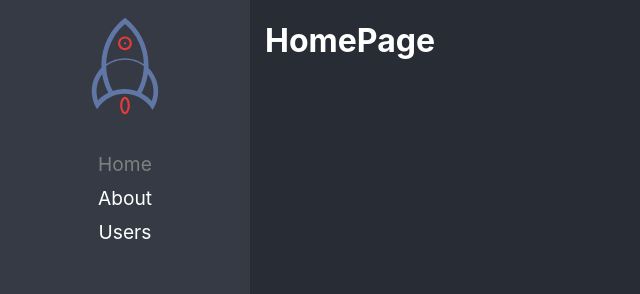
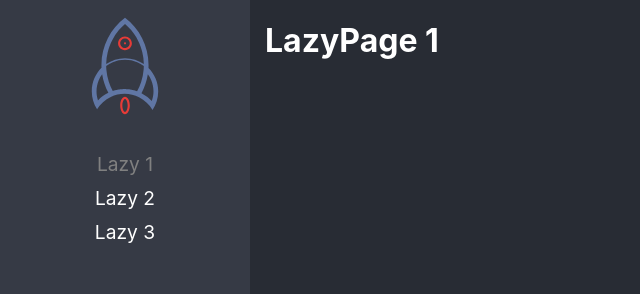
Before and after one commit to psuar92/react-adv, a React (Vite) app: page /lazy1 in a window 1280 px wide. Before the commit this address led to /home. Shown: the top 294 px of the page, without its empty margins (0-640 px from the left). Built offline with nearby package versions, Linux system fonts and the light colour scheme.

Commit message:
add lazy components

```diff
--- /dev/null
+++ b/src/lazyload/pages/LazyPage1.tsx
@@ -0,0 +1,7 @@
+export const LazyPage1 = () => {
+    return (
+        <>
+            <h1>LazyPage 1</h1>
+        </>
+    );
+}
--- /dev/null
+++ b/src/lazyload/pages/LazyPage2.tsx
@@ -0,0 +1,7 @@
+export const LazyPage2 = () => {
+    return (
+        <>
+            <h1>LazyPage 2</h1>
+        </>
+    );
+}
--- /dev/null
+++ b/src/lazyload/pages/LazyPage3.tsx
@@ -0,0 +1,7 @@
+export const LazyPage3 = () => {
+    return (
+        <>
+            <h1>LazyPage 3</h1>
+        </>
+    );
+}
--- /dev/null
+++ b/src/lazyload/pages/index.ts
@@ -0,0 +1,3 @@
+export { LazyPage1 } from "./LazyPage1";
+export { LazyPage2 } from "./LazyPage2";
+export { LazyPage3 } from "./LazyPage3";
--- a/src/routes/Navigation.tsx
+++ b/src/routes/Navigation.tsx
@@ -1,5 +1,6 @@
 import { BrowserRouter, Navigate } from 'react-router-dom';
 import { Routes, Route, NavLink } from 'react-router-dom';
+import { LazyPage1, LazyPage2, LazyPage3 } from '../lazyload/pages/';
 import viteLogo from '/logo.svg';
 
 
@@ -11,22 +12,23 @@ export const Navigation = () => {
                     <img src={viteLogo} alt="React Logo" />
                     <ul>
                         <li>
-                            <NavLink to="/home" className={ ({isActive}) => isActive ? 'nav-active' : '' }>Home</NavLink>
+                            <NavLink to="/lazy1" className={ ({isActive}) => isActive ? 'nav-active' : '' }>Lazy 1</NavLink>
                         </li>
                         <li>
-                            <NavLink to="/about" className={ ({isActive}) => isActive ? 'nav-active' : '' }>About</NavLink>
+                            <NavLink to="/lazy2" className={ ({isActive}) => isActive ? 'nav-active' : '' }>Lazy 2</NavLink>
                         </li>
                         <li>
-                            <NavLink to="/users" className={ ({isActive}) => isActive ? 'nav-active' : '' }>Users</NavLink>
+                            <NavLink to="/lazy3" className={ ({isActive}) => isActive ? 'nav-active' : '' }>Lazy 3</NavLink>
                         </li>
                     </ul>
                 </nav>
 
                 <Routes>
-                    <Route path="about" element={ <h1>AboutPage</h1> } />
-                    <Route path="users" element={ <h1>UsersPage</h1> } />
-                    <Route path="/home" element={ <h1>HomePage</h1> } />
-                    <Route path="/*" element={ <Navigate to="/home" replace /> } />
+                    <Route path="/lazy1" element={ <LazyPage1 /> } />
+                    <Route path="/lazy2" element={ <LazyPage2 /> } />
+                    <Route path="/lazy3" element={ <LazyPage3 /> } />
+
+                    <Route path="/*" element={ <Navigate to="/lazy1" replace /> } />
                 </Routes>
 
             </div>
```
